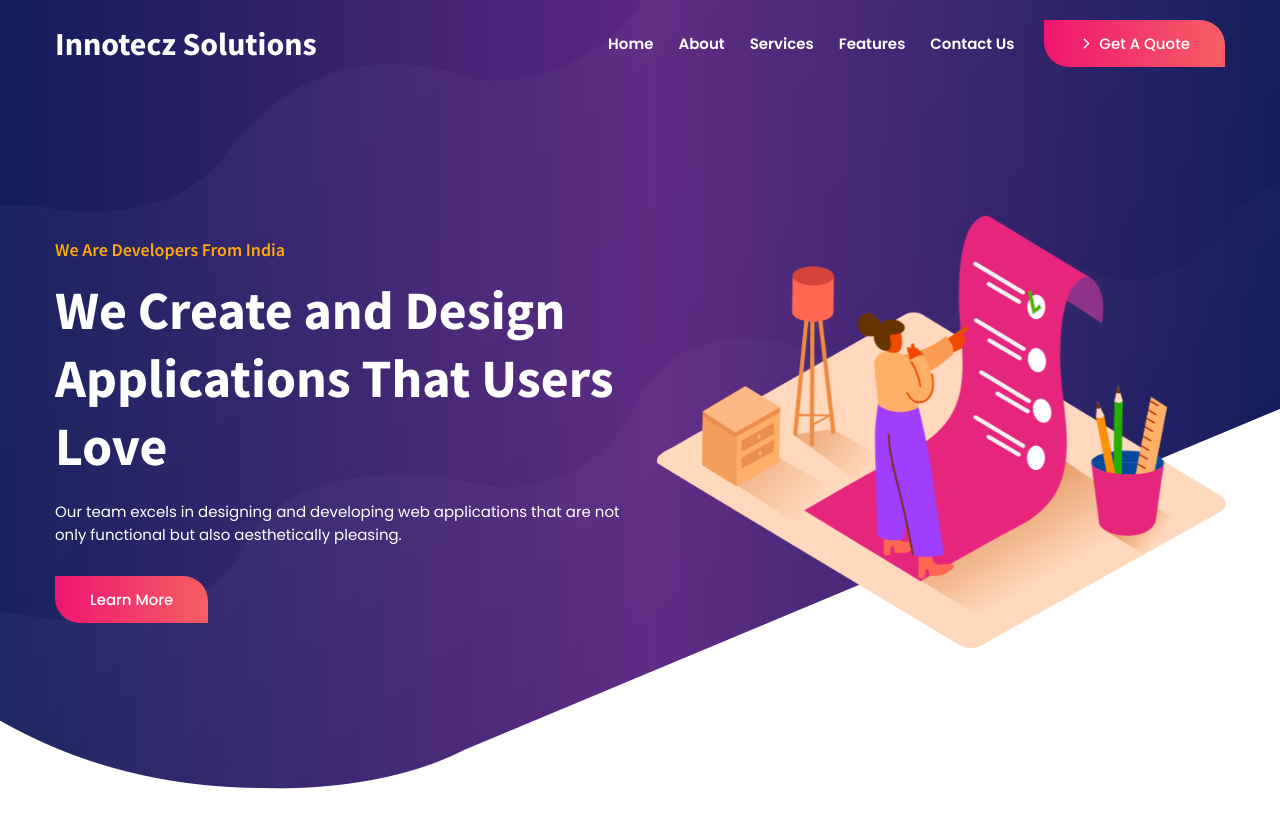
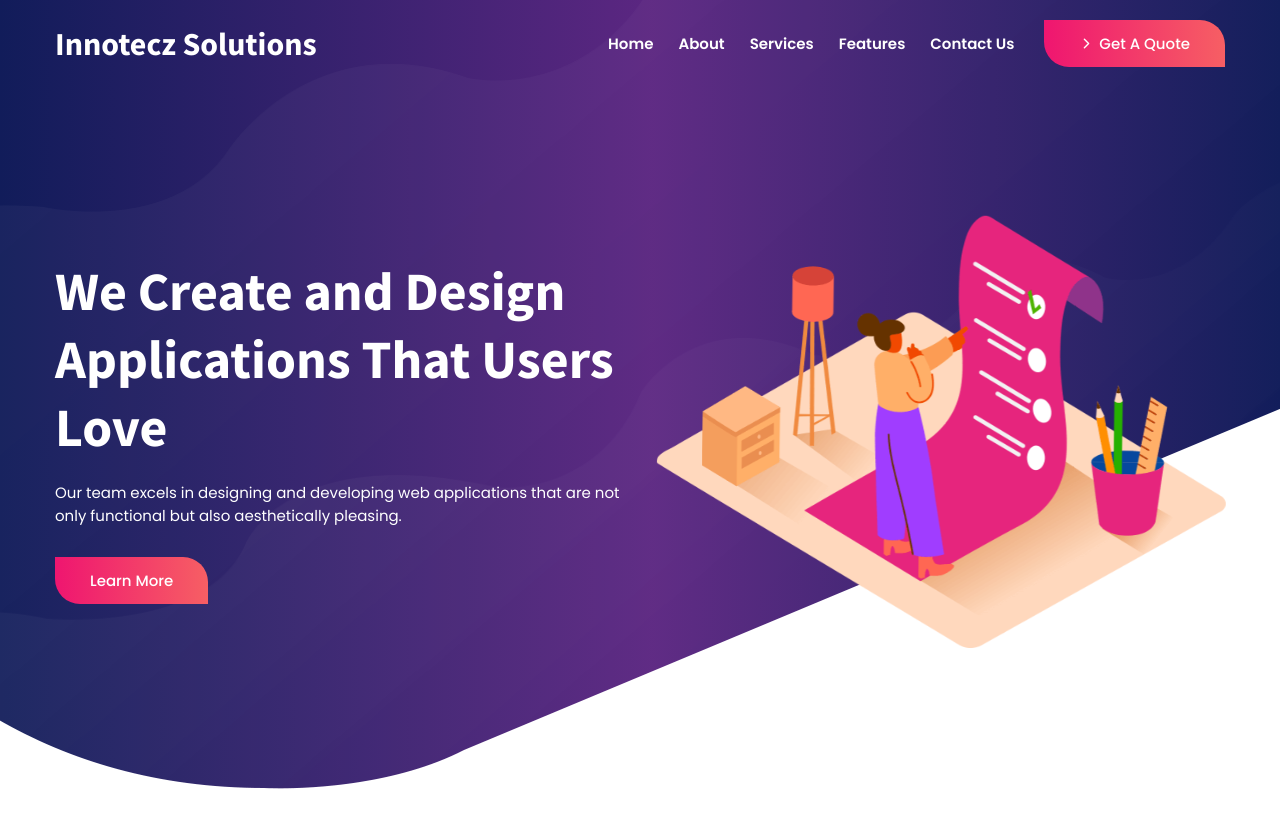
Before and after one commit to yashsharma8433/innoteczsolutions.tech, a Flask app: page / in a window 1280 px wide. Shown: the top 822 px of the page. Run offline with Flask 3, Linux system fonts and the light colour scheme.

Commit message:
Update index.html

```diff
--- a/templates/index.html
+++ b/templates/index.html
@@ -124,7 +124,7 @@
 
           <div class="hero-content">
 
-            <p class="hero-subtitle">We Are Developers From India</p>
+
 
             <h2 class="h2 hero-title">We Create and Design Applications That Users Love</h2>
 
```
